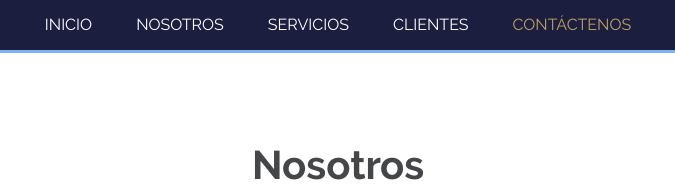
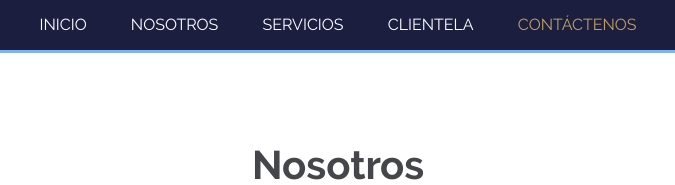
Before and after one commit to maicolH/infraweb, a plain HTML site: page index.html in a window 1280 px wide. Shown: the part 800-985 px from the top of the page, 302-977 px from the left. Drawn offline with nearby package versions, Linux system fonts and the light colour scheme; animation ran at ten frames a second.

Commit message:
Clientela
Se cambia cliente por clientela

```diff
--- a/index.html
+++ b/index.html
@@ -71,7 +71,7 @@
                             <div dest="home" v-on:click="movement('home')">Inicio</div>
                             <div dest="about" v-on:click="movement('about')">Nosotros</div>
                             <div dest="portfolio" v-on:click="movement('portfolio')">Servicios</div>
-                            <div dest="blog" v-on:click="movement('blog')">Clientes</div>
+                            <div dest="blog" v-on:click="movement('blog')">Clientela</div>
                             <div dest="contact" v-on:click="movement('contact')">Contáctenos</div>
                         </div>
                         <i class="mdi mdi-menu" v-on:click="mdi_menu()"></i>
```
